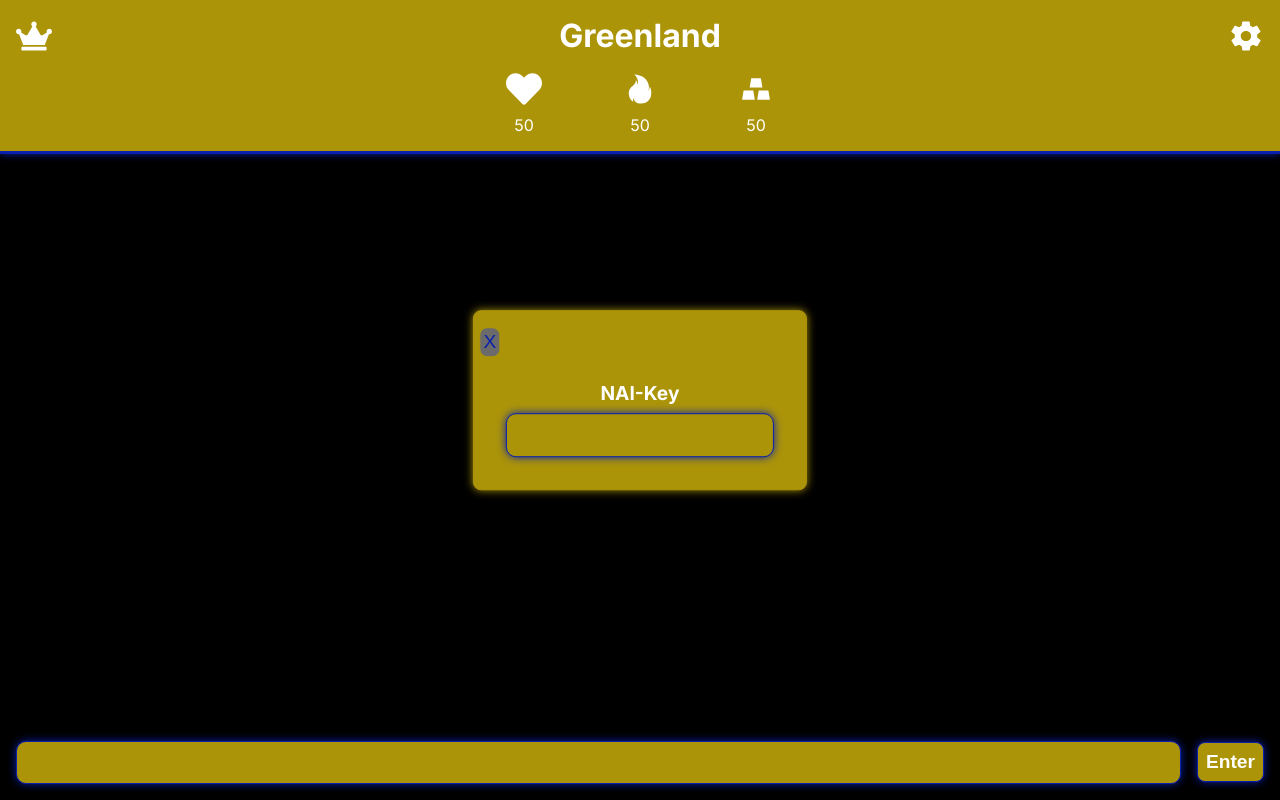
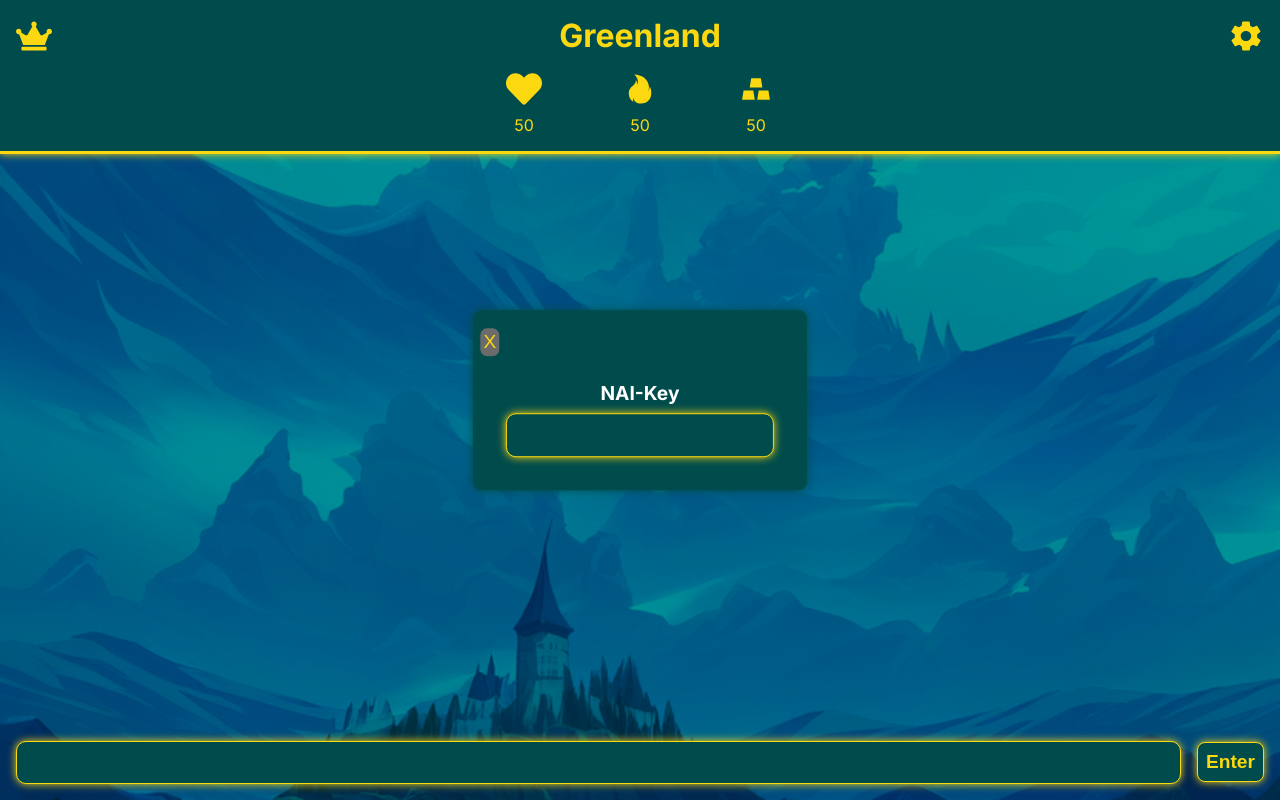
Before and after one commit to SalokinGreen/mykingdom, a Next.js app: page / in a window 1280 px wide. Both pictures are taken after a click on the icon 1246 px from the left and 35 px from the top of the page. Built offline with nearby package versions, Linux system fonts and the light colour scheme.

Commit message:
Updated the theme
It looks amazing now.

```diff
--- a/src/app/components/UI/Bubble.jsx
+++ b/src/app/components/UI/Bubble.jsx
@@ -4,7 +4,10 @@ import styles from "./UI.module.css";
 export default function Bubble({ children, i }) {
   const [text, setText] = useState(children);
   useEffect(() => {
-    setText(text.split("[")[0]);
+    let newText = text;
+    newText = newText.replace("***\n", "");
+    newText = newText.replace("***", "");
+    setText(newText.split("[")[0]);
   }, [text]);
 
   return (
--- a/src/app/components/UI/UI.module.css
+++ b/src/app/components/UI/UI.module.css
@@ -1,27 +1,27 @@
 .button {
   padding: 0.5rem;
   border-radius: 0.5rem;
-  border: 1px solid #0920ac;
-  box-shadow: 0 0 0.5rem #0920ac;
-
+  border: 1px solid #fbd80f;
+  box-shadow: 0 0 0.5rem #fbd80f;
+  color: #fbd80f;
   outline: none;
   font-size: 1.2rem;
   font-weight: 600;
-  /* color: #0920ac; */
+  /* color: #fbd80f; */
   cursor: pointer;
   transition: all 0.3s ease-in-out;
-  background-color: #ac9409;
+  background-color: #004c4c;
 }
 
 .exit {
   border-radius: 0.5rem;
-  border: 1px solid #ac9409;
+  border: 1px solid #004c4c;
   outline: none;
   font-size: 1.2rem;
   font-weight: 400;
-  color: #0920ac;
+  color: #fbd80f;
   cursor: pointer;
-  /* background-color: #ac9409; */
+  /* background-color: #004c4c; */
   width: fit-content;
   padding: 0.2rem;
   position: relative;
@@ -36,14 +36,14 @@
   transform: translate(-50%, -50%);
   margin: 0 auto;
   padding: 1rem;
-  background-color: #ac9409;
-  border: 1px solid #ac9409;
+  background-color: #004c4c;
+  border: 1px solid #004c4c;
   border-radius: 0.5rem;
-  box-shadow: 0 0 0.5rem #ac9409;
+  box-shadow: 0 0 0.5rem #004c4c;
   overflow-y: scroll;
   /* scrollbar */
   scrollbar-width: thin;
-  scrollbar-color: #ac9409 transparent;
+  scrollbar-color: #004c4c transparent;
 }
 .modal::-webkit-scrollbar {
   width: 5px;
@@ -52,7 +52,7 @@
   background: transparent;
 }
 .modal::-webkit-scrollbar-thumb {
-  background-color: #ac9409;
+  background-color: #004c4c;
   border-radius: 20px;
   border: transparent;
 }
@@ -74,22 +74,22 @@
 .input {
   padding: 0.5em;
   border-radius: 10px;
-  border: 1px solid #ac9409;
+  border: 1px solid #004c4c;
   outline: none;
   resize: none;
   font-size: 1.2em;
   font-weight: 400;
-  /* color: #0920ac; */
-  background-color: #ac9409;
-  border: 1px solid #0920ac;
-  box-shadow: 0 0 0.5rem #0920ac;
-
+  /* color: #fbd80f; */
+  background-color: #004c4c;
+  border: 1px solid #fbd80f;
+  box-shadow: 0 0 0.5rem #fbd80f;
+  color: #fbd80f;
   width: 100%;
   max-height: 10vh;
   overflow-y: scroll;
   /* scrollbar */
   scrollbar-width: thin;
-  scrollbar-color: #ac9409 transparent;
+  scrollbar-color: #004c4c transparent;
 }
 .input::-webkit-scrollbar {
   width: 5px;
@@ -98,7 +98,7 @@
   background: transparent;
 }
 .input::-webkit-scrollbar-thumb {
-  background-color: #ac9409;
+  background-color: #004c4c;
   border-radius: 20px;
   border: transparent;
 }
@@ -109,7 +109,7 @@
   left: 0;
   width: 20%;
   height: 100%;
-  /* background-color: #ac9409; */
+  /* background-color: #004c4c; */
   z-index: 100;
 }
 .left {
@@ -118,7 +118,7 @@
   justify-content: flex-start;
   align-items: center;
 
-  background-color: #ac9409;
+  background-color: #004c4c;
   z-index: 100;
 }
 .right {
@@ -127,7 +127,7 @@
   justify-content: flex-start;
   align-items: center;
 
-  background-color: #ac9409;
+  background-color: #004c4c;
   z-index: 100;
 }
 /* context menu */
@@ -137,7 +137,7 @@
   left: 0;
   width: 10rem;
   height: 10rem;
-  background-color: #ac9409;
+  background-color: #004c4c;
   z-index: 100;
 }
 .menuContent {
@@ -148,7 +148,7 @@
   gap: 0.5rem;
   width: 100%;
   height: 100%;
-  /* border: 1px solid #ac9409; */
+  /* border: 1px solid #004c4c; */
 }
 .menuOverlay {
   position: absolute;
@@ -168,7 +168,7 @@
   padding: 0.5rem;
   cursor: pointer;
   transition: all 0.3s ease-in-out;
-  border: 1px solid #ac9409;
+  border: 1px solid #004c4c;
 }
 .dialog {
   position: absolute;
@@ -177,14 +177,14 @@
   transform: translate(-50%, -50%);
   margin: 0 auto;
   padding: 1rem;
-  background-color: #ac9409;
-  border: 1px solid #ac9409;
+  background-color: #004c4c;
+  border: 1px solid #004c4c;
   border-radius: 0.5rem;
-  box-shadow: 0 0 0.5rem #ac9409;
+  box-shadow: 0 0 0.5rem #004c4c;
   overflow-y: scroll;
   /* scrollbar */
   scrollbar-width: thin;
-  scrollbar-color: #ac9409 transparent;
+  scrollbar-color: #004c4c transparent;
 }
 .dialog::-webkit-scrollbar {
   width: 5px;
@@ -193,7 +193,7 @@
   background: transparent;
 }
 .dialog::-webkit-scrollbar-thumb {
-  background-color: #ac9409;
+  background-color: #004c4c;
   border-radius: 20px;
   border: transparent;
 }
@@ -209,12 +209,12 @@
 .dialogInputTitle {
   font-size: 1.2rem;
   font-weight: 400;
-  color: #0920ac;
+  color: #fbd80f;
 }
 .DialogInputDescription {
   font-size: 1rem;
   font-weight: 400;
-  color: #0920ac;
+  color: #fbd80f;
 }
 .dialogInputAction {
   display: flex;
@@ -226,10 +226,11 @@
 }
 /* chat bubble */
 .bubble {
-  background-color: #ac9409;
-  border: 1px solid #0920ac;
+  background-color: #004c4c;
+  border: 1px solid #fbd80f;
   border-radius: 1rem;
-  box-shadow: 0 0 0.5rem #0920ac;
+  box-shadow: 0 0 0.5rem #fbd80f;
+  color: #fbd80f;
   padding: 1rem;
   margin: 0.5rem;
   font: 1rem;
--- a/src/app/components/main/Header.jsx
+++ b/src/app/components/main/Header.jsx
@@ -19,9 +19,9 @@ export default function Header({
   const [beforeLove, setBeforeLove] = useState(love);
   const [beforePower, setBeforePower] = useState(power);
   const [beforeWealth, setBeforeWealth] = useState(wealth);
-  const [loveColor, setLoveColor] = useState("white");
-  const [powerColor, setPowerColor] = useState("white");
-  const [wealthColor, setWealthColor] = useState("white");
+  const [loveColor, setLoveColor] = useState("icon");
+  const [powerColor, setPowerColor] = useState("icon");
+  const [wealthColor, setWealthColor] = useState("icon");
   useEffect(() => {
     if (beforeLove !== love) {
       setBeforeLove(love);
@@ -38,9 +38,9 @@ export default function Header({
   }, [love, power, wealth]);
   useEffect(() => {
     setTimeout(() => {
-      setLoveColor("white");
-      setPowerColor("white");
-      setWealthColor("white");
+      setLoveColor("icon");
+      setPowerColor("icon");
+      setWealthColor("icon");
     }, 1000);
   }, [loveColor, powerColor, wealthColor]);
   return (
@@ -59,23 +59,15 @@ export default function Header({
       </div>
       <div className={styles.stats}>
         <div className={styles.stat}>
-          <FaHeart size={36} color={`${loveColor}`} className={styles.icon} />
+          <FaHeart size={36} className={styles[`${powerColor}`]} />
           <p>{love}</p>
         </div>
         <div className={styles.stat}>
-          <IoMdFlame
-            size={36}
-            color={`${powerColor}`}
-            className={styles.icon}
-          />
+          <IoMdFlame size={36} className={styles[`${powerColor}`]} />
           <p>{power}</p>
         </div>
         <div className={styles.stat}>
-          <AiFillGold
-            size={36}
-            color={`${wealthColor}`}
-            className={styles.icon}
-          />
+          <AiFillGold size={36} className={styles[`${powerColor}`]} />
           <p>{wealth}</p>
         </div>
       </div>
--- a/src/app/components/main/Main.jsx
+++ b/src/app/components/main/Main.jsx
@@ -1,5 +1,5 @@
 "use client";
-import React, { useEffect, useState } from "react";
+import React, { useEffect, useState, useRef } from "react";
 import styles from "./Main.module.css";
 import Header from "./Header";
 import Input from "../UI/Input";
@@ -20,7 +20,10 @@ export default function Main() {
   const [generating, setGenerating] = useState(false);
   const [year, setYear] = useState(0);
   const [choice, setChoice] = useState(false);
+  const [openKingdom, setOpenKingdom] = useState(false);
+  const [openRuler, setOpenRuler] = useState(false);
   const [mykingdomcontext, setMykingdomcontext] = useState("");
+  const scrollRef = useRef(null);
   const [kingdom, setKingdom] = useState({
     name: "Greenland",
     race: "Human",
@@ -35,26 +38,27 @@ export default function Main() {
 [ Title: My Kingdom; Tags: game; ]
 ----
 Love
-Status: neutral, ${love} out of 100
+Status: ${getValuetext(love)}, ${love} out of 100
 Description: How much your kingdom loves you! Highly correlated with approval, love is a base for loyalty and duty. You earn love by being fair, kind, and charming.
 ----
 Power
-Status: neutral, ${power} out of 100
+Status: ${getValuetext(power)}, ${power} out of 100
 Description: Power is the strength of your kingdom. Power gets stronger by getting resources, like army units, but it gets smaller with your loses.
 ----
 Wealth
-Status: neutral, ${wealth} out of 100
+Status: ${getValuetext(wealth)}, ${wealth} out of 100
 Description: The assets in your coffers, how much gold is available for you to spend. The higher the wealth, the better paid are your army and workers, and the more noble they view you to be.
 ----
 Kingdom
 Name: ${kingdom.name}
 Population: ${kingdom.race}
 System: ${kingdom.system}
-[ Love: ${love}; Power: ${power}; Wealth: ${wealth} ]
+[ Love: ${getValuetext(love)}; Power: ${getValuetext(
+      power
+    )}; Wealth: ${getValuetext(wealth)} ]
 ----
 You (Ruler)
-Name: ${ruler.name}
-***`);
+Name: ${ruler.name}`);
   }, [love, power, wealth]);
   function handleEnter(e) {
     if (e.key === "Enter") {
@@ -67,17 +71,18 @@ Name: ${ruler.name}
     buildContext(
       mykingdom.start,
       mykingdom.context,
-      [...context, mykingdomcontext],
-      8000
+      [...context],
+      8000,
+      mykingdomcontext
     ).then((res) => {
-      generate(res + `\nYear ${year}\n`, {}, key).then((res2) => {
+      generate(res + `***\nYear ${year}\n`, {}, key).then((res2) => {
         console.log(res2);
         let text = res2[0].replace("\n>", "");
         if (text.includes("\n***")) {
           text = text.split("\n***")[0];
         }
         // remove "\n> " from the end
-        setContext([...context, `Year ${year}\n${text}`]);
+        setContext([...context, `***\nYear ${year}\n${text}`]);
         setGenerating(false);
       });
     });
@@ -88,32 +93,47 @@ Name: ${ruler.name}
     buildContext(
       mykingdom.after,
       mykingdom.context,
-      [...context, mykingdomcontext],
-      8000
+      [...context],
+      8000,
+      mykingdomcontext
     ).then((res) => {
       setInput("");
-      generate(res + `\n> ${input}\n`, {}, key).then((res2) => {
+      generate(res + `> ${input}\n`, {}, key).then((res2) => {
         console.log(res2);
         let text = res2[0].replace("\n***", "");
         if (text.includes("\n>")) {
           text = text.split("\n>")[0];
         }
+        let found = false;
         // points logic. There might be "Love: XXX;" or "Love: ]" check for both
-        const loveText = text.split("Love: ")[1];
-        const powerText = text.split("Power: ")[1];
-        const wealthText = text.split("Wealth: ")[1];
+        let loveText = text.split("Love: ")[1];
+        let powerText = text.split("Power: ")[1];
+        let wealthText = text.split("Wealth: ")[1];
         if (loveText) {
+          loveText.includes(";")
+            ? (loveText = loveText.split(";")[0])
+            : loveText.split(" ]")[0];
           const loveValue = getValue(loveText);
+          loveValue !== 0 && (found = true);
           setLove(love + loveValue);
         }
         if (powerText) {
+          powerText.includes(";")
+            ? (powerText = powerText.split(";")[0])
+            : powerText.split(" ]")[0];
           const powerValue = getValue(powerText);
+          powerValue !== 0 && (found = true);
           setPower(power + powerValue);
         }
         if (wealthText) {
+          wealthText.includes(";")
+            ? (wealthText = wealthText.split(";")[0])
+            : wealthText.split(" ]")[0];
           const wealthValue = getValue(wealthText);
+          wealthValue !== 0 && (found = true);
           setWealth(wealth + wealthValue);
         }
+        console.log(loveText, powerText, wealthText, found);
 
         setContext([...context, `> ${input}`, text]);
         setGenerating(false);
@@ -143,6 +163,9 @@ Name: ${ruler.name}
       setKey(localStorage.getItem("MKapiKey"));
     }
   }, []);
+  useEffect(() => {
+    scrollRef.current.scrollIntoView({ behavior: "smooth" });
+  }, [context]);
   const getValue = (text) => {
     if (
       text.includes("increased greatly") ||
@@ -174,6 +197,20 @@ Name: ${ruler.name}
       return 0;
     }
   };
+  const getValuetext = (value) => {
+    if (value < 20) {
+      return "very low";
+    } else if (value < 40) {
+      return "low";
+    } else if (value < 60) {
+      return "neutral";
+    } else if (value < 80) {
+      return "high";
+    } else {
+      return "very high";
+    }
+  };
+
   return (
     <div className={styles.main}>
       <Header
@@ -188,6 +225,7 @@ Name: ${ruler.name}
         {context.map((c, i) => (
           <Bubble i={i}>{c}</Bubble>
         ))}
+        <div ref={scrollRef}></div>
       </div>
       <div className={styles.inputArea}>
         <Input
--- a/src/app/components/main/Main.module.css
+++ b/src/app/components/main/Main.module.css
@@ -14,9 +14,9 @@
   width: 100%;
   padding: 1rem;
   gap: 1rem;
-  background-color: #ac9409;
-  border-bottom: 3px solid #0920ac;
-  box-shadow: 0 0 0.5rem #0920ac;
+  background-color: #004c4c;
+  border-bottom: 3px solid #fbd80f;
+  box-shadow: 0 0 0.5rem #fbd80f;
 }
 .title {
   display: flex;
@@ -24,6 +24,7 @@
   align-items: center;
   justify-content: center;
   gap: 0.5rem;
+  color: #fbd80f;
 }
 
 .stats {
@@ -40,11 +41,26 @@
   align-items: center;
   justify-content: center;
   gap: 0.5rem;
+  color: #fbd80f;
 }
 .icon {
   transition: all 0.3s ease-in-out;
 }
-
+.icon path {
+  color: #fbd80f;
+}
+.red {
+  transition: all 0.3s ease-in-out;
+}
+.red path {
+  color: #fb0f0f;
+}
+.green {
+  transition: all 0.3s ease-in-out;
+}
+.green path {
+  color: #0ffb0f;
+}
 .inputArea {
   display: flex;
   flex-direction: row;
@@ -69,12 +85,12 @@
   width: 100%;
   height: 100%;
   padding: 0.5rem;
-  max-height: 68vh;
+  max-height: 73vh;
   transition: all 0.3s ease-in-out;
   overflow-y: scroll;
   /* scrollbar */
   scrollbar-width: thin;
-  scrollbar-color: #ac9409 transparent;
+  scrollbar-color: #fbd80f transparent;
 }
 .contextContainer::-webkit-scrollbar {
   width: 5px;
@@ -83,7 +99,7 @@
   background: transparent;
 }
 .contextContainer::-webkit-scrollbar-thumb {
-  background-color: #ac9409;
+  background-color: #fbd80f;
   border-radius: 20px;
   border: transparent;
 }
--- a/src/app/page.module.css
+++ b/src/app/page.module.css
@@ -4,6 +4,14 @@
   justify-content: space-between;
   align-items: center;
   min-height: 100vh;
+  /* get "background.png */
+  background-image: url("/background.png");
+  /* background overlay #004c4c */
+  background-color: #004c4c;
+  background-blend-mode: overlay;
+  background-size: cover;
+  background-position: center;
+  background-repeat: no-repeat;
 }
 
 .description {
```
Also changed, not shown: src/utils/front/buildContext.js (+5 -2 lines), public/background.png (added), public/background2.png (added).
